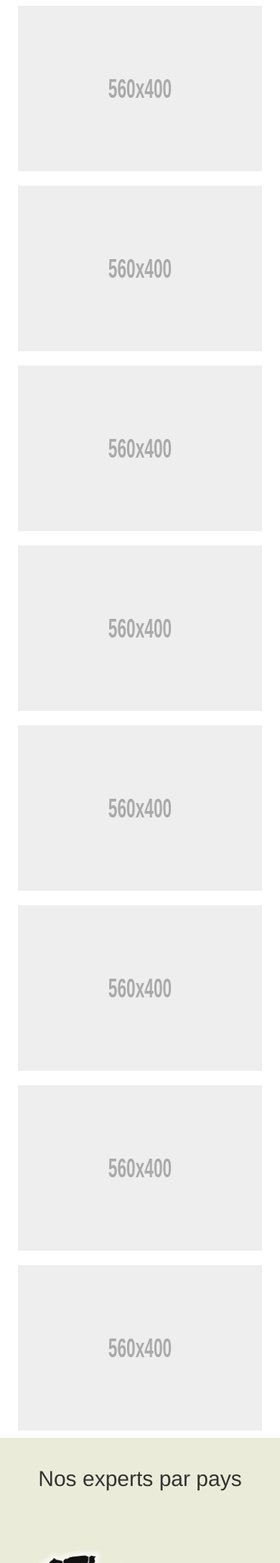
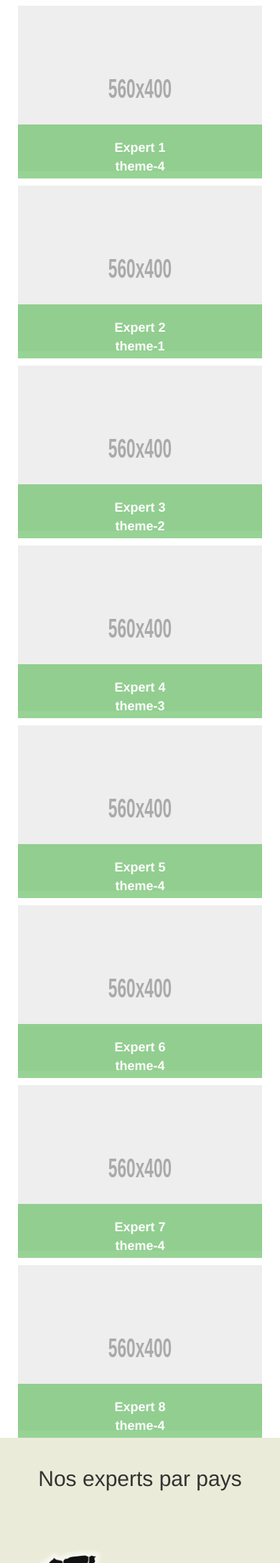
Before and after one commit to Glomay/AfricaTalentAgency, a PHP site: page / in a window 390 px wide. Shown: the part 864-3036 px from the top of the page at 72% size. Run offline with PHP 8.4, Linux system fonts and the light colour scheme; some libraries are stand-ins or nearby versions.

Commit message:
Travaux sur le responsive

```diff
--- a/css/_responsive.scss
+++ b/css/_responsive.scss
@@ -61,6 +61,11 @@
   .experts-isotope{
     .expert{
       width: 50%;
+      .details{
+        bottom: -70%;
+        width: calc(100% - 20px);
+        left: 10px;
+      }
     }
   }
 }
--- a/css/style.css
+++ b/css/style.css
@@ -56,7 +56,7 @@
   .experts-isotope .expert .details {
     width: 100%;
     height: 100%;
-    padding: 40px 20px 20px;
+    padding: 20px;
     background-color: rgba(108, 192, 104, 0.7);
     color: #fff;
     text-align: center;
@@ -350,7 +350,11 @@
       margin: auto; }
 
   .experts-isotope .expert {
-    width: 50%; } }
+    width: 50%; }
+    .experts-isotope .expert .details {
+      bottom: -70%;
+      width: calc(100% - 20px);
+      left: 10px; } }
 @media (max-width: 425px) {
   .main-theme .expert-photos .nom h4 {
     font-size: 25px; }
--- a/css/style.scss
+++ b/css/style.scss
@@ -34,7 +34,7 @@
     .details{
       width: 100%;
       height: 100%;
-      padding: 40px 20px 20px;
+      padding: 20px;
       background-color: rgba($vert, 0.7);
       color: #fff;
       text-align: center;
```
Also changed, not shown: 1 other file.
